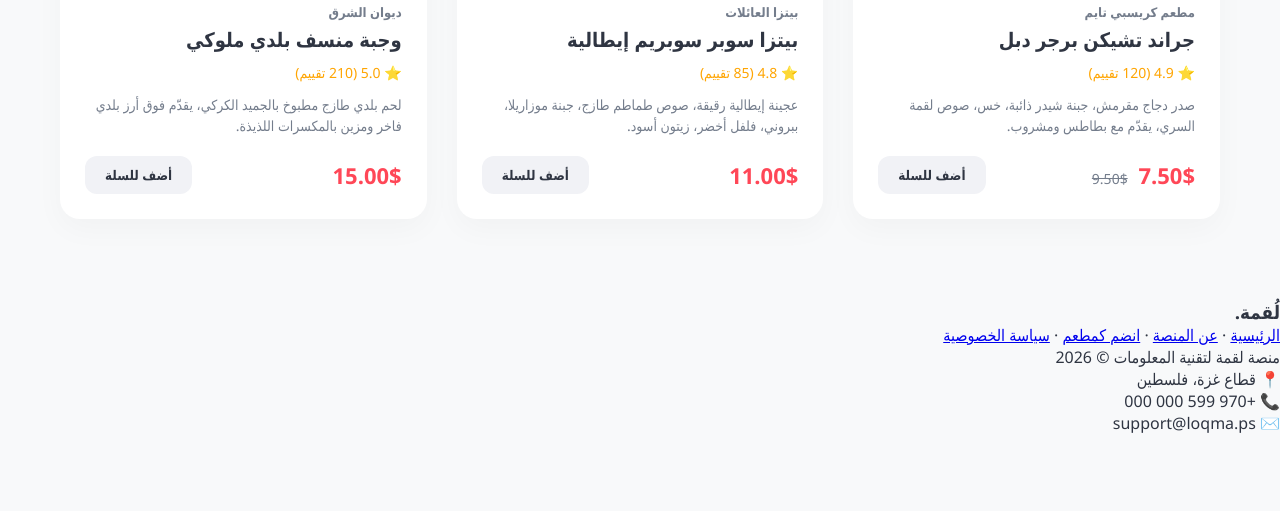
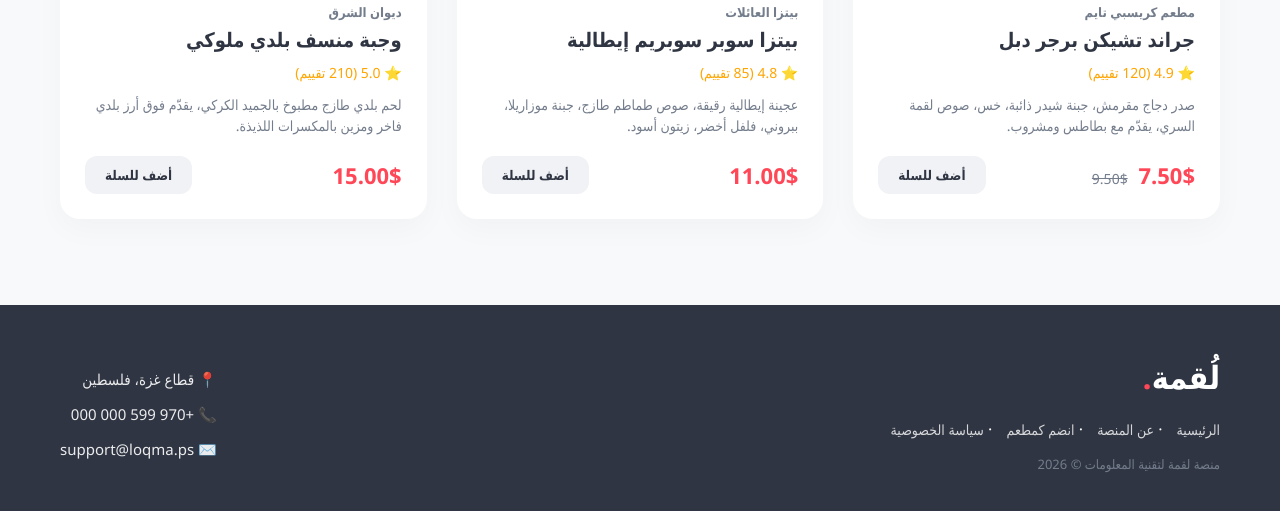
Before and after one commit to yousefdallol20/github-training-project, a plain HTML site: page index.html in a window 1280 px wide. Shown: the part 1515-2026 px from the top of the page. Before the commit the page ends 1949 px from the top, so only its background shows below. Drawn offline with Linux system fonts and the light colour scheme.

Commit message:
Add Footer section style

```diff
--- a/style.css
+++ b/style.css
@@ -378,3 +378,59 @@ body {
     background-color: var(--primary-color);
     color: var(--white);
 }
+
+/* تذييل الصفحة الاحترافي */
+.footer-distributed {
+    background-color: var(--secondary-color);
+    color: var(--white);
+    padding: 50px 0;
+    margin-top: 6px;
+}
+
+.footer-container {
+    display: flex;
+    justify-content: space-between;
+    max-width: 1200px;
+    margin: 0 auto;
+    padding: 0 20px;
+    flex-wrap: wrap;
+    gap: 40px;
+}
+
+.footer-brand h3 {
+    font-size: 32px;
+    margin-bottom: 20px;
+}
+
+.footer-brand h3 span { color: var(--primary-color); }
+
+.footer-links {
+    margin-bottom: 15px;
+}
+
+.footer-links a {
+    color: var(--white);
+    text-decoration: none;
+    margin-left: 10px;
+    font-size: 14px;
+    opacity: 0.8;
+}
+
+.footer-links a:hover { opacity: 1; color: var(--primary-color); }
+
+.footer-company-name {
+    font-size: 13px;
+    color: var(--text-muted);
+}
+
+.footer-contact {
+    display: flex;
+    flex-direction: column;
+    gap: 15px;
+    justify-content: center;
+}
+
+.footer-contact p {
+    font-size: 15px;
+    opacity: 0.9;
+}
```
